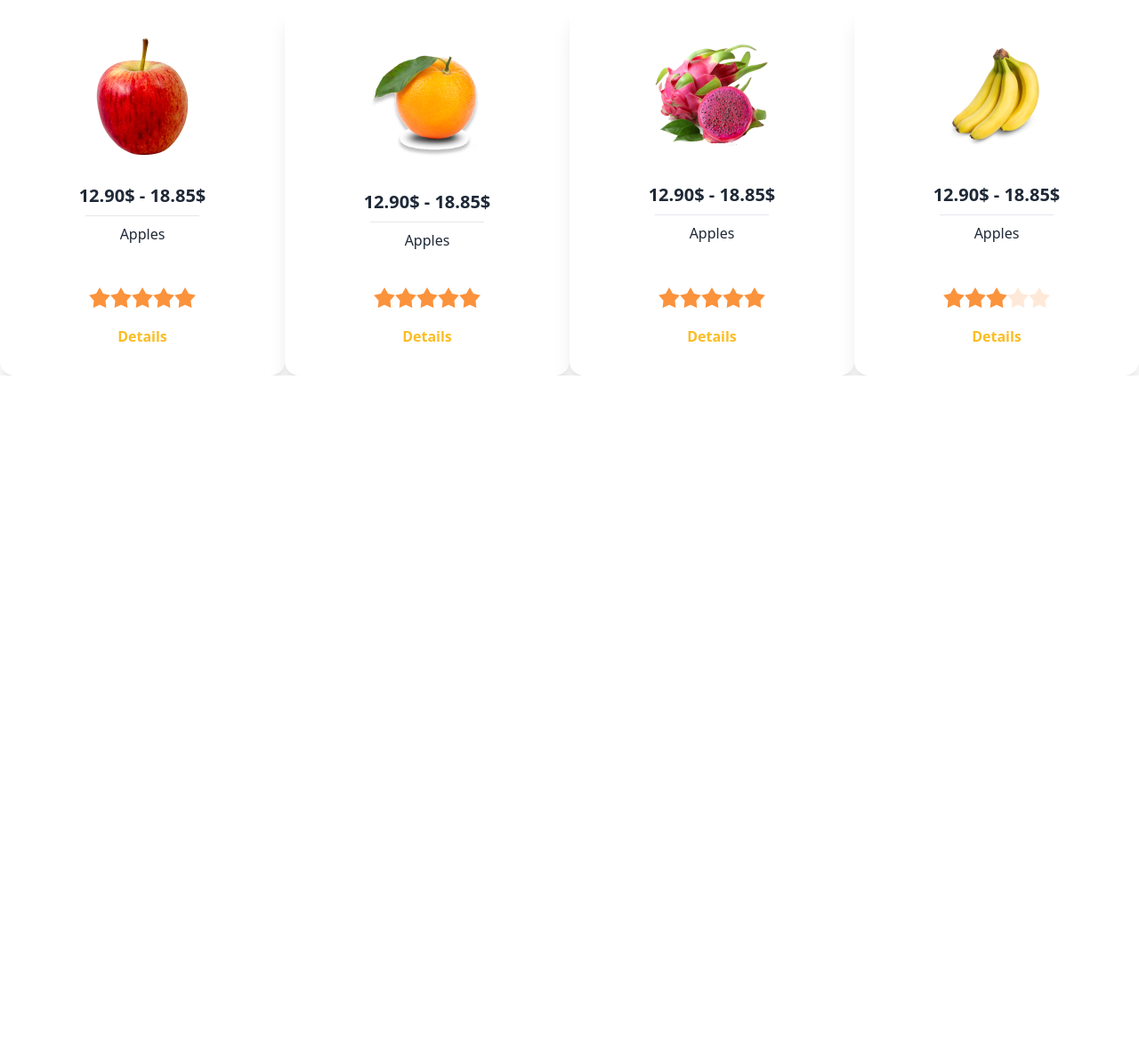
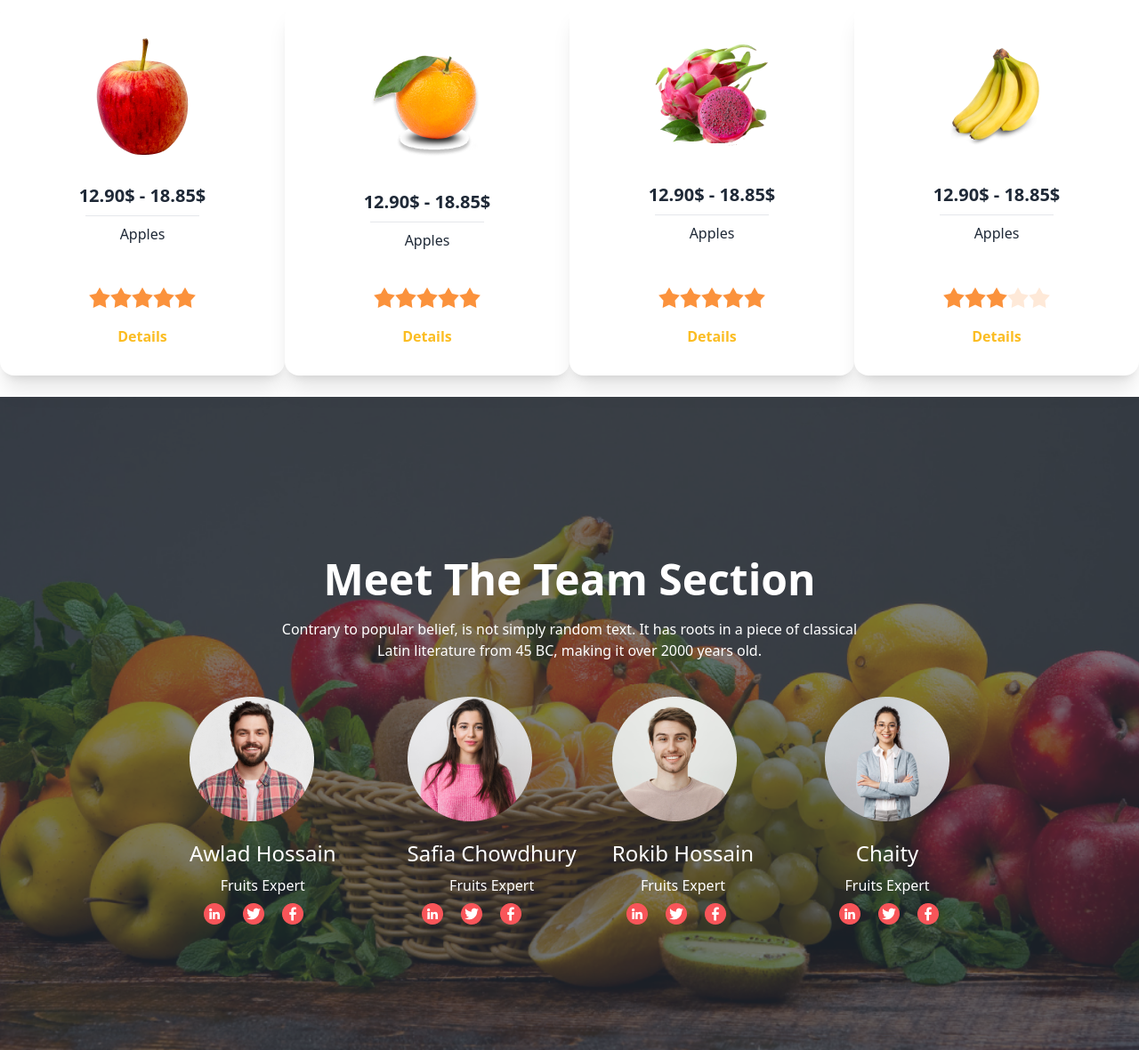
Before and after one commit to sanjit22/Third-Assignment-Create, a plain HTML site: page index.html in a window 1280 px wide. Shown: the part 1353-2533 px from the top of the page at 89% size. Before the commit the page ends 1775 px from the top, so only its background shows below. Drawn offline with nearby package versions, Linux system fonts and the light colour scheme.

Commit message:
added main part

```diff
--- a/index.html
+++ b/index.html
@@ -122,8 +122,8 @@
     </section>
     <!-- deal of the project -->
 
-    <section class="mt-10">
-        <div class="flex justify-around mt-">
+    <section class="mt-10 pb-6">
+        <div class="flex justify-around ">
             <!-- 1st card -->
             <div class="card w-80 bg-base-100 shadow-xl ">
                 <figure class="px-10 pt-10 ">
@@ -209,7 +209,54 @@
 
     </header>
     <main>
+        <div>
+          <div class="hero min-h-[calc(100vh-66px)]" style="background-image: url(./images/banner1.png);">
+            <div class="hero-overlay bg-opacity-60"></div>
+            <div class="hero-content text-center text-neutral-content">
+              <div class="pb-50">
+                <h1 class=" mt-10 text-5xl font-bold text-white">Meet The Team Section</h1>
+                <p class=" pt-5 mb-5 text-white">Contrary to popular belief, is not simply random text. It has roots in a piece of classical <br> Latin literature from 45 BC, making it over 2000 years old.</p>
 
+                <!-- img section start -->
+                <div class="flex justify-between">
+
+                   <div class="pr-20 pt-5"><img src="./images/member1.png" alt=""><h1 class="text-2xl text-white pt-5">Awlad Hossain</h1> <p class="text-white pt-2">Fruits Expert</p>
+                    <div class="flex gap-5 pt-2 pl-4">
+                      <img src="./images/linkedin 1.png" alt="">
+                      <img src="./images/twitter (1) 1 (1).png" alt="">
+                      <img src="./images/facebook 1.png" alt="">
+                    </div>
+                  </div>
+
+                  <div class="pr-10 pt-5"><img src="./images/member2.png" alt=""><h1 class="text-2xl text-white pt-5">Safia Chowdhury</h1> <p class="text-white pt-2">Fruits Expert</p>
+                    <div class="flex gap-5 pt-2 pl-4">
+                      <img src="./images/linkedin 1.png" alt="">
+                      <img src="./images/twitter (1) 1 (1).png" alt="">
+                      <img src="./images/facebook 1.png" alt="">
+                    </div>
+                  </div>
+
+                  <div class=" pt-5"><img src="./images/member3.png" alt=""><h1 class="text-2xl text-white pt-5">Rokib Hossain</h1><p class="text-white pt-2">Fruits Expert</p>
+                    <div class="flex gap-5 pt-2 pl-4">
+                      <img src="./images/linkedin 1.png" alt="">
+                      <img src="./images/twitter (1) 1 (1).png" alt="">
+                      <img src="./images/facebook 1.png" alt="">
+                    </div>
+                  </div>
+                  <div class=" pl-20 pt-5"><img src="./images/member4.png" alt=""><h1 class="text-2xl text-white pt-5">Chaity</h1><p class="text-white pt-2">Fruits Expert</p>
+                    <div class="flex gap-5 pt-2 pl-4">
+                    <img src="./images/linkedin 1.png" alt="">
+                    <img src="./images/twitter (1) 1 (1).png" alt="">
+                    <img src="./images/facebook 1.png" alt="">
+                  </div>
+                  </div>
+
+                </div>
+                <!-- img section end -->
+              </div>
+            </div>
+          </div>
+        </div>
     </main>
     <footer>
 
```
Also changed, not shown: images/facebook 1.png (added), images/linkedin 1.png (added), images/twitter (1) 1 (1).png (added).
